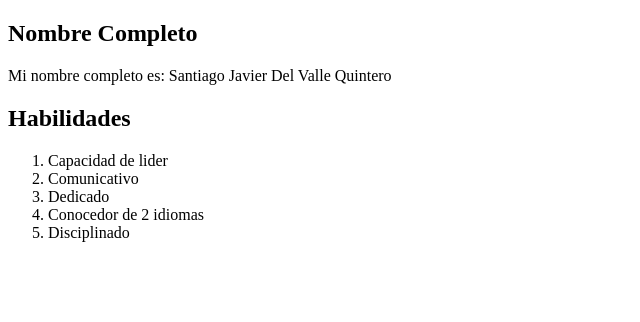
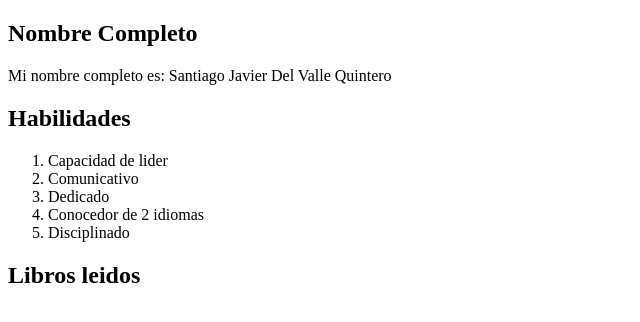
Before and after one commit to Santiago-dv/Parcial_punto_1, a plain HTML site: page index.html in a window 1280 px wide. Shown: the whole page, without its empty margins (0-640 px from the left). Drawn offline with Linux system fonts and the light colour scheme.

Commit message:
Libros leidos

```diff
--- a/index.html
+++ b/index.html
@@ -16,5 +16,6 @@
         <li>Conocedor de 2 idiomas</li>
         <li>Disciplinado</li>
     </ol>
+    <h2>Libros leidos</h2>
 </body>
 </html>
```
